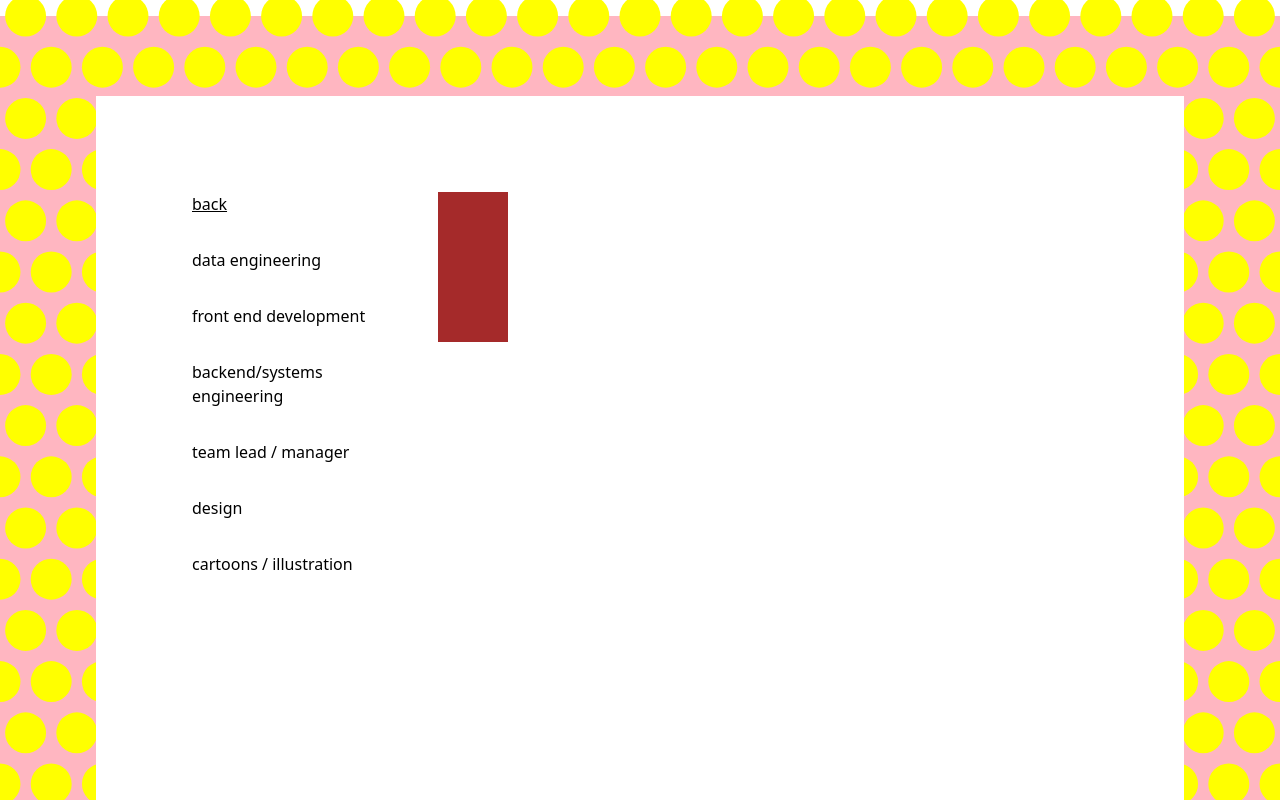
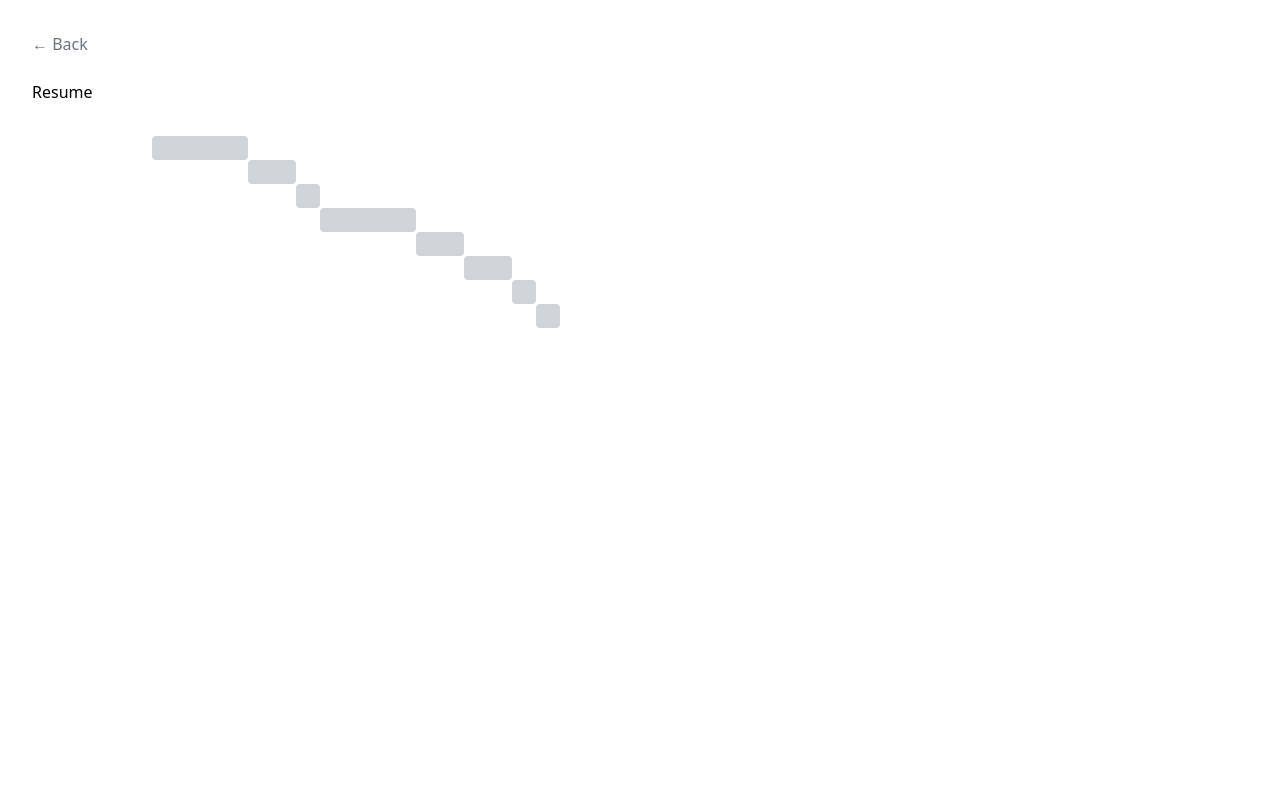
Before and after one commit to wrgoldstein/wrgoldstein.github.io, a SvelteKit app: page /resume in a window 1280 px wide. Built offline with nearby package versions, Linux system fonts and the light colour scheme.

Commit message:
Add resume gant

```diff
--- a/src/lib/components/ColorfulBorder.svelte
+++ b/src/lib/components/ColorfulBorder.svelte
@@ -2,55 +2,46 @@
 	import { Tween } from 'svelte/motion';
   import { cubicInOut } from 'svelte/easing';
 
-  let { children } = $props()
+  let { children } = $props();
+  let contentDiv;
 
   function arange(start, stop, step) {
-  // Check if only one argument is provided
     if (stop === undefined) {
       stop = start;
       start = 0;
     }
-
-  // Set default step to 1 if not provided
     step = step || 1;
-
-  // Calculate the length of the array
     const length = Math.max(Math.ceil((stop - start) / step), 0);
-
-  // Create an array of the desired length
     const range = Array(length);
-
-  // Fill the array with values based on the start, stop, and step
     for (let i = 0; i < length; i++, start += step) {
       range[i] = start;
     }
-
     return range;
   }
 
-const offset0 = new Tween(0, { easing: cubicInOut })
-const offset1 = new Tween(10, { easing: cubicInOut })
+  let offset0 = $state(new Tween(0, { easing: cubicInOut }))
+  let offset1 = $state(new Tween(10, { easing: cubicInOut }))
 
   $effect.root(() => {
     setTimeout(() => {
-    offset0.target = 10
-    offset1.target = 0
-  }, 300)
-
-})
-
+      offset0.target = 10;
+      offset1.target = 0;
+    }, 300);
+  });
 </script>
 
-<div class="w-screen h-screen overflow-scroll">
-  <svg class="w-full h-full absolute top-0 left-0 z-[-1]" viewBox="-250 -150 500 300">
-    <rect fill="lightpink" x="-405" y="-150" width="1000" height="1000"></rect>
-    {#each [...arange(-450, 450, 20)] as cx, i}
-      {#each arange(-150, 300, 20) as cy, k}
-        <circle cx={k % 2 == 0 ? cx + offset0.current : cx + offset1.current} {cy} r=8 fill="yellow"></circle>
+<div class="relative min-h-screen">
+  <svg class="absolute top-0 left-0 w-full h-full z-[-1]" viewBox="0 0 1000 600" preserveAspectRatio="xMidYMid slice">
+    <rect fill="lightpink" x="-100" y="-100" width="1200" height="800"></rect>
+    {#each [...arange(-50, 1050, 20)] as cx, i}
+      {#each arange(-50, 650, 10) as cy, k}
+        <circle cx={k % 2 == 0 ? cx + offset0.current : cx + offset1.current} cy={cy} r="3" fill="yellow"></circle>
       {/each}
     {/each}
   </svg>
-  <div class="mx-24 my-24 bg-white z-1 h-full p-24">
+  <div class="p-12" bind:this={contentDiv}>
+    <div class="bg-white p-12 min-h-[32rem]">
       {@render children?.()}
     </div>
   </div>
+</div>
--- a/src/routes/blog/+page.svelte
+++ b/src/routes/blog/+page.svelte
@@ -17,7 +17,7 @@
 <div class="container mx-auto px-4 py-8">
 	<header class="mb-8">
 		<nav class="mb-6">
-			<a href="/" class="text-gray-500 hover:text-gray-700">← Back to Home</a>
+			<a href="/" class="text-gray-500 hover:text-gray-700">← Back</a>
 		</nav>
 		<h1 class="text-4xl font-bold">Posts</h1>
 	</header>
--- a/src/routes/resume/+page.svelte
+++ b/src/routes/resume/+page.svelte
@@ -1,57 +1,120 @@
 <script>
-	import ColorfulBorder from "$lib/components/ColorfulBorder.svelte";
-	const projects = [
+	import ColorfulBorder from '$lib/components/ColorfulBorder.svelte';
+
+	const companies = [
 		{
-			company: 'artsy',
-			type: 'data engineering',
-			short: 'Set up data infrastructure with Segment, Redshift, and Looker'
+			name: 'self-employed',
+			roles: [{ period: '2024-Present', title: 'Consultant' }],
 		},
 		{
-			company: 'artsy',
-			type: 'software engineering',
-			short: 'Filtered search with Elasticsearch'
+			name: 'twirldata.com',
+			roles: [{ period: '2023-2024', title: 'Growth Lead' }],
 		},
 		{
-			company: 'artsy',
-			type: 'management',
-			short: 'Managed four analysts'
+			name: 'fairing.co',
+			roles: [{ period: '2022-2023', title: 'Senior Software Engineer' }],
 		},
 		{
-			company: 'artsy',
-			type: 'machine learning',
-			short: 'Saved 50 hours/week with ML / automation'
+			name: 'better.com',
+			roles: [
+				{ period: '2020-2021', title: 'Senior Software Engineer' },
+				{ period: '2021-2022', title: 'Team Lead, Data Platform' }
+			],
 		},
 		{
-			company: 'howaboutwe',
-			type: 'data science',
-			short: 'built churn prediction models'
+			degree: 'MBA',
+			institution: 'Yale School of Management',
+			roles: [{ period: '2018-2020', title: 'Student' }],
 		},
 		{
-			company: 'better',
-			type: 'design',
-			short: 'Built Jupyter-based knowledge sharing platform'
+			name: 'artsy.net',
+			roles: [
+				{ period: '2014-2015', title: 'Data Analyst' },
+				{ period: '2015-2016', title: 'Software Engineer' },
+				{ period: '2016-2018', title: 'Analytics Lead' }
+			],
 		},
 		{
-			company: 'better',
-			type: 'data engineering',
-			short: 'Set up Airflow'
+			name: 'howaboutwe.com',
+			roles: [{ period: '2013-2014', title: 'Data Scientist' }],
+		},
+		{
+			degree: 'MS, Data Science',
+			institution: 'University of San Francisco',
+			roles: [{ period: '2011-2013', title: 'Student' }],
+		},
+		{
+			degree: 'BA, Mathematics',
+			institution: 'Macalester College',
+			roles: [{ period: '2007-2011', title: 'Student' }],
 		}
 	];
+
+	const education = [];
+
+	const expertise = [
+		{
+			category: 'Data',
+			skills: ['Statistical Inference', 'Data Visualization', 'Machine Learning']
+		},
+		{
+			category: 'Engineering',
+			skills: ['Data Infrastructure', 'Database Internals', 'DevOps', 'Systems']
+		},
+		{ category: 'Development', skills: ['Front-end', 'Software Architecture'] },
+		{ category: 'Leadership', skills: ['Team Management', 'Growth Strategy', 'Marketing'] }
+	];
+
+
+	const widthMultiplier = 1.5;
+
+	let hovered = $state(null);
 </script>
 
-<ColorfulBorder>
-	<div class="flex">
-		<div class="space-y-8">
-			<a class="underline hover:font-bold" href="/">back</a>
-			<div>data engineering</div>
-			<div>front end development</div>
-			<div>backend/systems engineering</div>
-			<div>team lead / manager</div>
-			<div>design</div>
-			<div>cartoons / illustration</div>
-		</div>
-		<svg class='flex w-full h-full flex-grow' height="100%">
-			<path d="M100,300 L100,0" stroke="brown" stroke-width="70"></path>
-		</svg>
+
+
+<section class="p-8">
+	<header class="mb-8">
+		<nav class="mb-6">
+			<a href="/" class="text-gray-500 hover:text-gray-700">← Back</a>
+		</nav>
+		<h1 class="">Resume</h1>
+	</header>
+	<div class="max-w-5xl mx-auto font-sans">
+		<!-- Experience Gantt Chart -->
+		<section class="mb-12">
+			<!-- <svg class="w-full h-72 border-black border-2"> -->
+			{#each companies.reverse() as company, i}
+				{@const lastYearOfPreviousCompany =
+					companies[i - 1]?.roles[companies[i - 1].roles.length - 1].period.split('-')[1] || '2007'}
+				{@const yearOffset = lastYearOfPreviousCompany - 2006}
+				<div style="margin-left: {widthMultiplier * yearOffset}rem;" class="flex">
+					{#each company.roles as role, j}
+						{@const yearStart = +role.period.split('-')[0]}
+						{@const yearEndDirty = role.period.split('-')[1]}
+						{@const yearEnd = yearEndDirty === 'Present' ? new Date().getFullYear() : +yearEndDirty}
+						<div
+							onmouseenter={() => (hovered = company.name || company.institution)}
+							onmouseleave={() => (hovered = null)}
+							style="width: {widthMultiplier * (yearEnd - yearStart)}rem;"
+							class="transition-all duration-300 bg-gray-300 {j === 0 ? 'rounded-l' : ''} {j === company.roles.length - 1 ? 'rounded-r' : ''} h-6 text-xs"
+						>
+						</div>
+					{/each}
+				</div>
+			{/each}
+
+			{#if hovered}
+				<div class="">
+					<pre>
+						{hovered}
+					</pre>
+					<pre style="font-size: 0.75rem;">
+						{JSON.stringify(companies.find(c => c.name === hovered || c.institution === hovered), null, 2)}
+					</pre>
+				</div>
+			{/if}
+
+		</section>
 	</div>
-</ColorfulBorder>
+</section>
```
Lines whose indentation alone changed are shown as unchanged.
